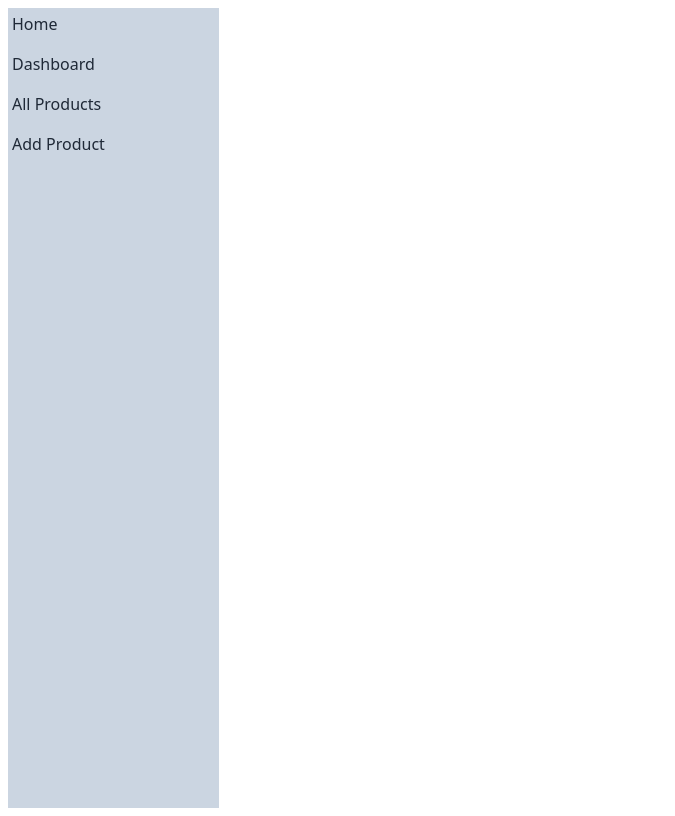
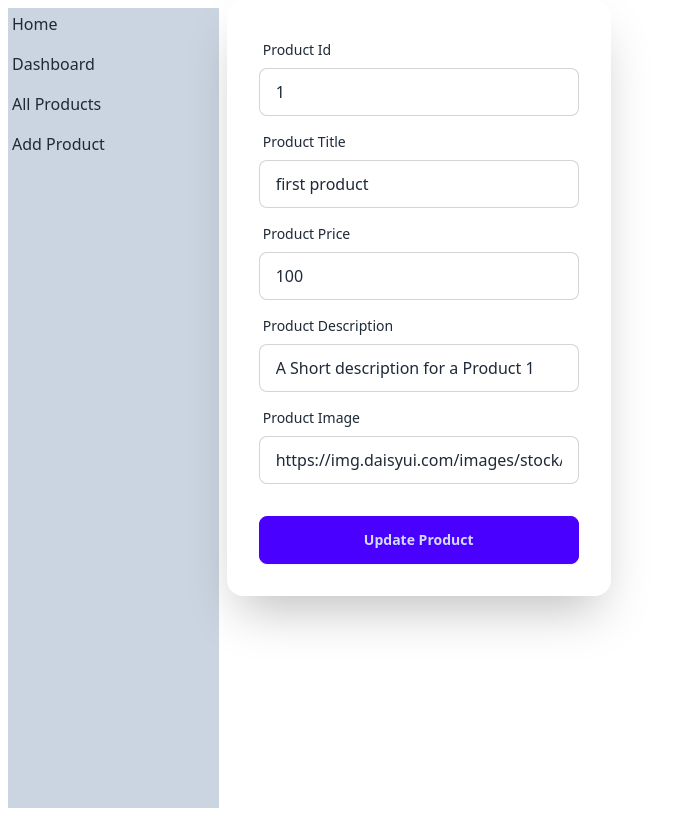
Before and after one commit to new-hero/strideProject1, a React (Vite) app in the folder client/: page /dashboard/updateProduct/1 in a window 1280 px wide. Shown: the whole page, without its empty margins (0-675 px from the left). Built offline with nearby package versions, Linux system fonts and the light colour scheme; no server answers; data requests are answered from the project's data file; sample sign-in values are in the browser's storage.

Commit message:
product update route  update

```diff
--- a/client/src/Pages/UserPages/AddProduct.jsx
+++ b/client/src/Pages/UserPages/AddProduct.jsx
@@ -2,25 +2,54 @@ const AddProduct = () => {
   const handleForm = (e) => {
     e.preventDefault();
     const form = e.target;
+    const id = form.id.value;
     const title = form.title.value;
-    const price = form.price.value;
+    const price = parseInt(form.price.value);
     const description = form.description.value;
     const img = form.img.value;
     if (!title || !price || !description || !img) {
-      return toast("Please Provide Product Information");
+      toast("Please Provide Product Information");
+      return;
     }
     const product = {
+      id,
       title,
       price,
       description,
       img,
     };
+
+    fetch("http://localhost:3000/products", {
+      method: "POST",
+      headers: {
+        "Content-type": "application/json; charset=UTF-8",
+      },
+      body: JSON.stringify(product),
+    })
+      .then((response) => response.json())
+      .then((json) => {
+        alert("Product Added");
+        e.reset();
+      });
   };
   return (
     <div>
       <div>
         <div className="card shrink-0 w-full max-w-sm shadow-2xl bg-base-100">
           <form className="card-body" onSubmit={handleForm}>
+            {/* id */}
+            <div className="form-control">
+              <label className="label">
+                <span className="label-text">Product Id</span>
+              </label>
+              <input
+                type="number"
+                name="id"
+                placeholder="Product id"
+                className="input input-bordered"
+                required
+              />
+            </div>
             {/* title */}
             <div className="form-control">
               <label className="label">
--- a/client/src/Pages/UserPages/UpdateProduct.jsx
+++ b/client/src/Pages/UserPages/UpdateProduct.jsx
@@ -2,11 +2,123 @@ import { useLoaderData } from "react-router-dom";
 
 const UpdateProduct = () => {
   const loadedProduct = useLoaderData();
-  const { title, price, description } = loadedProduct;
+  const { id, title, price, description, img } = loadedProduct;
+  const handleForm = (e) => {
+    e.preventDefault();
+    const form = e.target;
+    const id = form.id.value;
+    const title = form.title.value;
+    const price = parseInt(form.price.value);
+    const description = form.description.value;
+    const img = form.img.value;
+    if (!title || !price || !description || !img) {
+      toast("Please Provide Product Information");
+      return;
+    }
+    const product = {
+      id,
+      title,
+      price,
+      description,
+      img,
+    };
+
+    fetch(`http://localhost:3000/products/${loadedProduct?.id}`, {
+      method: "PATCH",
+      headers: {
+        "Content-type": "application/json; charset=UTF-8",
+      },
+      body: JSON.stringify(product),
+    })
+      .then((response) => response.json())
+      .then((json) => {
+        alert("Product Updated");
+        e.reset();
+      });
+  };
   return (
     <div>
       <div>
+        <div className="card shrink-0 w-full max-w-sm shadow-2xl bg-base-100">
+          <form className="card-body" onSubmit={handleForm}>
+            {/* id */}
+            <div className="form-control">
+              <label className="label">
+                <span className="label-text">Product Id</span>
+              </label>
+              <input
+                type="number"
+                name="id"
+                defaultValue={id}
+                placeholder="Product id"
+                className="input input-bordered"
+                required
+              />
+            </div>
+            {/* title */}
+            <div className="form-control">
+              <label className="label">
+                <span className="label-text">Product Title</span>
+              </label>
+              <input
+                type="text"
+                name="title"
+                defaultValue={title}
+                placeholder="Product title"
+                className="input input-bordered"
+                required
+              />
+            </div>
+            {/* price */}
+            <div className="form-control">
+              <label className="label">
+                <span className="label-text">Product Price</span>
+              </label>
+              <input
+                type="text"
+                name="price"
+                defaultValue={price}
+                placeholder="Product Price"
+                className="input input-bordered"
+                required
+              />
+            </div>
+            {/* description */}
+            <div className="form-control">
+              <label className="label">
+                <span className="label-text">Product Description</span>
+              </label>
+              <input
+                type="text"
+                name="description"
+                defaultValue={description}
+                placeholder="Product Description"
+                className="input input-bordered"
+                required
+              />
+            </div>
+            {/* img */}
+            <div className="form-control">
+              <label className="label">
+                <span className="label-text">Product Image</span>
+              </label>
+              <input
+                type="text"
+                name="img"
+                defaultValue={img}
+                placeholder="Product Image Url"
+                className="input input-bordered"
+                required
+              />
+            </div>
 
+            <div className="form-control mt-6">
+              <button className="btn btn-primary" type="submit">
+                Update Product
+              </button>
+            </div>
+          </form>
+        </div>
       </div>
     </div>
   );
```
